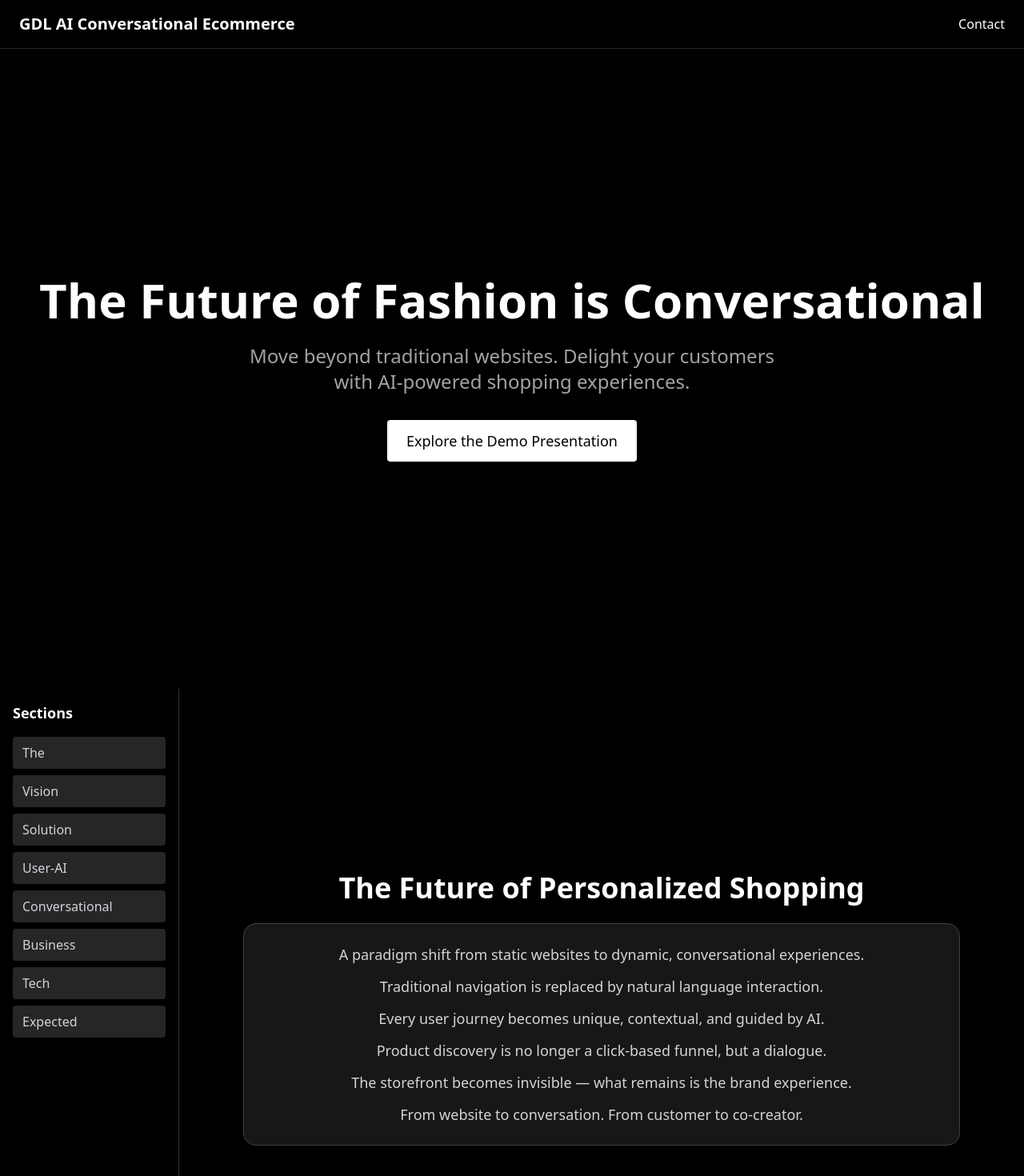
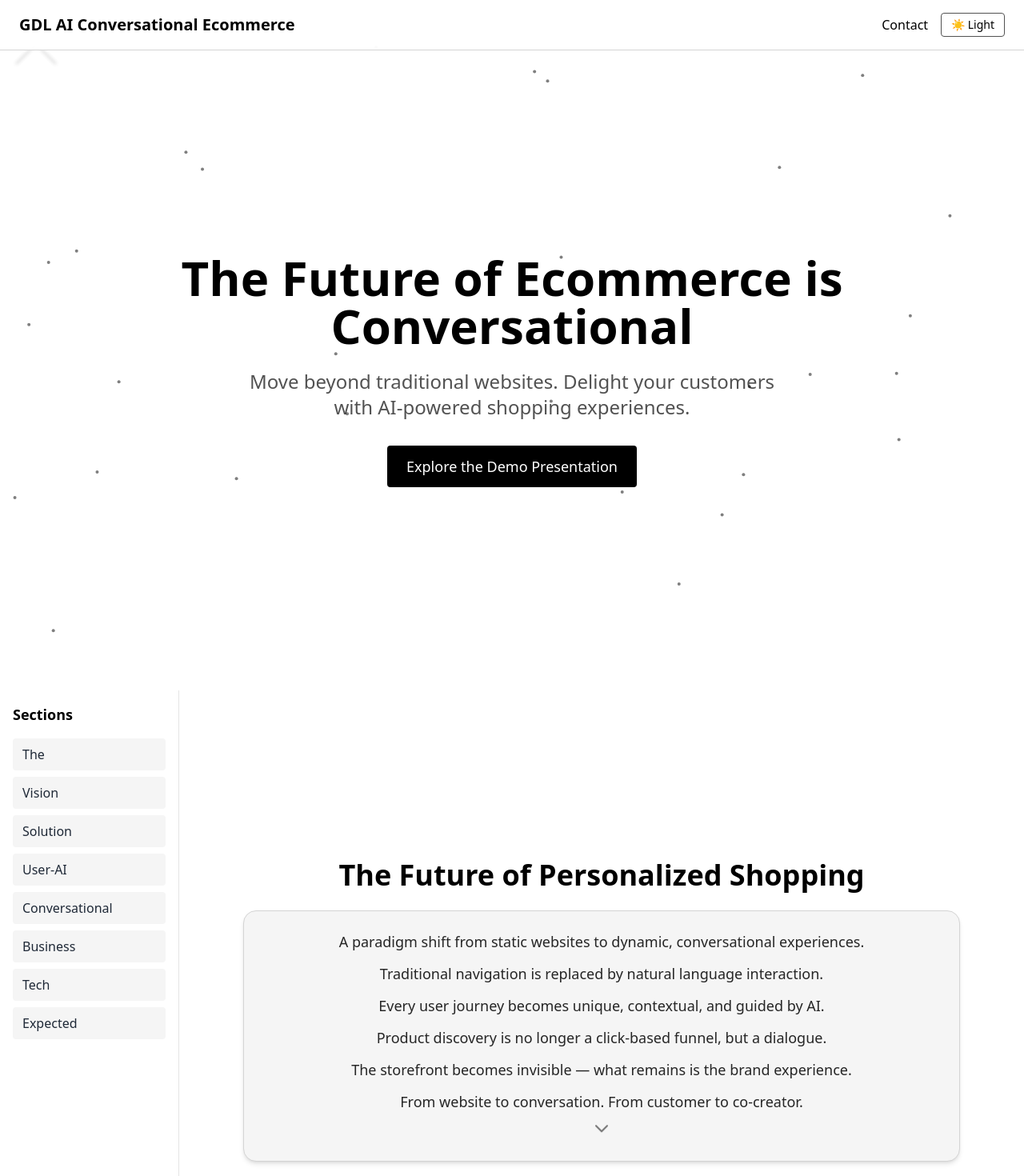
Before and after one commit to Glam-Digital-Lab/ai-head-pitch, a Next.js app: page / in a window 1280 px wide. Shown: the top 1470 px of the page at 80% size. Built offline with nearby package versions, Linux system fonts and the light colour scheme.

Commit message:
third commit4

```diff
--- a/app/layout.tsx
+++ b/app/layout.tsx
@@ -1,6 +1,7 @@
-// app/layout.tsx
-import './styles/globals.css'; // Assicurati che Tailwind sia qui
+import './styles/globals.css';
 import type { ReactNode } from 'react';
+import ThemeToggle from '../components/ThemeToggle';
+import AnimatedBackground from '../components/AnimatedBackground';
 
 export const metadata = {
   title: 'Fashion AI Experience',
@@ -9,36 +10,37 @@ export const metadata = {
 
 export default function RootLayout({ children }: { children: ReactNode }) {
   return (
-    <html lang="en">
-      <body className="bg-black text-white font-sans">
-        <header className="sticky top-0 z-50 bg-black bg-opacity-80 backdrop-blur border-b border-neutral-800 px-6 py-4 flex justify-between items-center">
+    <html lang="en" suppressHydrationWarning>
+      <body className="bg-white text-black dark:bg-black dark:text-white font-sans transition-colors">
+        <AnimatedBackground />
+        <header className="sticky top-0 z-50 bg-white/90 dark:bg-black/80 backdrop-blur border-b border-neutral-300 dark:border-neutral-800 px-6 py-4 flex justify-between items-center">
           <h1 className="text-xl font-bold">GDL AI Conversational Ecommerce</h1>
-          <nav className="space-x-4">
+          <div className="flex gap-4 items-center">
             <a href="#" className="hover:text-blue-500 transition">Contact</a>
-          </nav>
+            <ThemeToggle />
+          </div>
         </header>
 
         <section className="h-screen flex flex-col justify-center items-center text-center px-6">
           <h1 className="text-4xl md:text-6xl font-extrabold mb-6 leading-tight">
-            The Future of Fashion is Conversational
+            The Future of Ecommerce is Conversational
           </h1>
-          <p className="text-lg md:text-2xl text-neutral-400 max-w-2xl mb-8">
+          <p className="text-lg md:text-2xl text-neutral-600 dark:text-neutral-400 max-w-2xl mb-8">
             Move beyond traditional websites. Delight your customers with AI-powered shopping experiences.
           </p>
-
           <a
-  href="#presentation"
-  className="text-lg px-6 py-3 bg-white text-black rounded animate-fade-in-up delay-1000"
->
-  Explore the Demo Presentation
-</a>
+            href="#presentation"
+            className="text-lg px-6 py-3 bg-black text-white dark:bg-white dark:text-black rounded animate-fade-in-up delay-1000"
+          >
+            Explore the Demo Presentation
+          </a>
         </section>
 
         <section className="min-h-screen overflow-x-hidden">
           {children}
         </section>
 
-        <footer className="border-t border-neutral-800 px-6 py-4 text-sm text-center text-neutral-500">
+        <footer className="border-t border-neutral-300 dark:border-neutral-800 px-6 py-4 text-sm text-center text-neutral-600 dark:text-neutral-500">
           &copy; {new Date().getFullYear()} GDL AI Conversational Ecommerce
         </footer>
       </body>
--- /dev/null
+++ b/components/AnimatedBackground.tsx
@@ -0,0 +1,81 @@
+'use client';
+
+import React, { useEffect, useState } from 'react';
+
+interface Dot {
+  cx: number;
+  cy: number;
+  delay: number;
+}
+
+export default function AnimatedBackground() {
+  const [dots, setDots] = useState<Dot[] | null>(null);
+
+  useEffect(() => {
+    // Genera i 30 punti e setta lo stato
+    const generated: Dot[] = Array.from({ length: 30 }, () => ({
+      cx: Math.random() * 100,
+      cy: Math.random() * 100,
+      delay: Math.random() * 5
+    }));
+    setDots(generated);
+  }, []);
+
+  // Prima del mount non renderizziamo niente → SSR e client combaciano
+  if (!dots) return null;
+
+  return (
+    <svg
+      className="absolute inset-0 w-full h-full pointer-events-none"
+      xmlns="http://www.w3.org/2000/svg"
+      preserveAspectRatio="none"
+    >
+      <defs>
+        <filter id="blur">
+          <feGaussianBlur in="SourceGraphic" stdDeviation="2" />
+        </filter>
+      </defs>
+
+      {dots.map((dot, i) => (
+        <circle
+          key={i}
+          cx={`${dot.cx}%`}
+          cy={`${dot.cy}%`}
+          r="2"
+          fill="currentColor"
+          className="opacity-50"
+        >
+          <animate
+            attributeName="r"
+            values="1;3;1"
+            dur="4s"
+            begin={`${dot.delay}s`}
+            repeatCount="indefinite"
+          />
+          <animate
+            attributeName="opacity"
+            values="0.2;0.8;0.2"
+            dur="4s"
+            begin={`${dot.delay}s`}
+            repeatCount="indefinite"
+          />
+        </circle>
+      ))}
+
+      <path
+        d="M10,20 L30,40 M50,60 L70,80 M20,80 L80,20"
+        stroke="currentColor"
+        strokeWidth="0.5"
+        fill="none"
+        filter="url(#blur)"
+      >
+        <animate
+          attributeName="stroke-opacity"
+          values="0;0.5;0"
+          dur="6s"
+          repeatCount="indefinite"
+        />
+      </path>
+    </svg>
+  );
+}
--- a/components/FashionAiExperience.tsx
+++ b/components/FashionAiExperience.tsx
@@ -1,3 +1,5 @@
+'use client';
+
 import React, { useRef } from 'react';
 import { Card, CardContent } from './ui/card';
 
@@ -77,16 +79,6 @@ const sections = [
     ]
   },
   {
-    include: false,
-    title: 'Roadmap',
-    content: [
-      'Week 1: MVP frontend + AI + Shopify API integration',
-      'Week 2: Dynamic RAG + outfit suggestion logic',
-      'Week 3: User login + AI-driven cart',
-      'Week 4: UX polish, testing, launch'
-    ]
-  },
-  {
     include: true,
     title: 'Expected KPIs & Sources',
     content: [
@@ -108,15 +100,15 @@ export default function FashionAiExperience() {
   };
 
   return (
-    <div id='presentation' className="flex h-screen overflow-hidden">
-      <aside className="w-56 border-r border-white/20 bg-black p-4 flex-shrink-0">
+    <div id="presentation" className="flex flex-col md:flex-row h-screen overflow-hidden">
+      <aside className="hidden md:block w-56 border-r border-neutral-200 dark:border-white/20 bg-white dark:bg-black p-4 flex-shrink-0">
         <h2 className="text-lg font-bold mb-4">Sections</h2>
         <nav className="space-y-2">
           {visibleSections.map((section, i) => (
             <button
               key={section.title}
               onClick={() => scrollToSection(i)}
-              className={`block w-full text-left px-3 py-2 rounded transition text-sm md:text-base bg-neutral-800 text-gray-300 hover:bg-neutral-700`}
+              className="block w-full text-left px-3 py-2 rounded transition text-sm md:text-base bg-neutral-100 dark:bg-neutral-800 text-gray-800 dark:text-gray-300 hover:bg-neutral-200 dark:hover:bg-neutral-700"
             >
               {section.title.split(' ')[0]}
             </button>
@@ -124,23 +116,36 @@ export default function FashionAiExperience() {
         </nav>
       </aside>
 
-      <section className="snap-y snap-mandatory h-screen overflow-y-scroll scroll-smooth bg-black text-white flex-1 px-6 py-8">
+      <section className="snap-y snap-mandatory h-screen overflow-y-scroll scroll-smooth bg-white text-black dark:bg-black dark:text-white flex-1 px-4 md:px-6 py-8">
         {visibleSections.map((section, i) => (
           <div
             ref={(el) => { sectionRefs.current[i] = el; }}
             key={section.title}
             className="w-full max-w-4xl mx-auto text-center animate-fade-in snap-start flex flex-col justify-center h-screen"
           >
-            <h1 className="text-3xl md:text-4xl font-bold mb-6">
+            <h1 className="text-2xl md:text-4xl font-bold mb-6">
               {section.title}
             </h1>
-            <Card className="bg-neutral-900 border border-neutral-700">
+            <Card className="bg-neutral-100 dark:bg-neutral-900 border border-neutral-300 dark:border-neutral-700">
               <CardContent className="p-6 space-y-3">
                 {section.content.map((line, i) => (
-                  <p key={i} className="text-base md:text-lg text-neutral-300">
+                  <p key={i} className="text-base md:text-lg text-neutral-800 dark:text-neutral-300">
                     {line}
                   </p>
                 ))}
+
+                <div className="mt-6 flex justify-center animate-bounce">
+                  <svg
+                    xmlns="http://www.w3.org/2000/svg"
+                    className="h-6 w-6 text-neutral-500 dark:text-neutral-400"
+                    fill="none"
+                    viewBox="0 0 24 24"
+                    stroke="currentColor"
+                    strokeWidth={2}
+                  >
+                    <path strokeLinecap="round" strokeLinejoin="round" d="M19 9l-7 7-7-7" />
+                  </svg>
+                </div>
               </CardContent>
             </Card>
           </div>
--- /dev/null
+++ b/components/ThemeToggle.tsx
@@ -0,0 +1,42 @@
+'use client';
+
+import { useEffect, useState } from 'react';
+
+export default function ThemeToggle() {
+  const [mounted, setMounted] = useState(false);
+  const [theme, setTheme] = useState<'light' | 'dark'>('dark');
+
+  useEffect(() => {
+    // Evita flickering
+    setMounted(true);
+
+    const stored = localStorage.getItem('theme');
+    if (stored === 'light' || stored === 'dark') {
+      setTheme(stored);
+      document.documentElement.classList.toggle('dark', stored === 'dark');
+    } else {
+      const prefersDark = window.matchMedia('(prefers-color-scheme: dark)').matches;
+      const systemTheme = prefersDark ? 'dark' : 'light';
+      setTheme(systemTheme);
+      document.documentElement.classList.toggle('dark', prefersDark);
+    }
+  }, []);
+
+  const toggle = () => {
+    const newTheme = theme === 'dark' ? 'light' : 'dark';
+    setTheme(newTheme);
+    document.documentElement.classList.toggle('dark', newTheme === 'dark');
+    localStorage.setItem('theme', newTheme);
+  };
+
+  if (!mounted) return null;
+
+  return (
+    <button
+      onClick={toggle}
+      className="text-sm px-3 py-1 border border-neutral-600 rounded hover:bg-neutral-800 transition"
+    >
+      {theme === 'dark' ? '🌙 Dark' : '☀️ Light'}
+    </button>
+  );
+}
--- a/tailwind.config.ts
+++ b/tailwind.config.ts
@@ -1,6 +1,7 @@
 import type { Config } from 'tailwindcss';
 
 const config: Config = {
+  darkMode: 'class',
   content: ['./app/**/*.{ts,tsx}', './components/**/*.{ts,tsx}'],
   theme: {
     extend: {
--- a/tsconfig.json
+++ b/tsconfig.json
@@ -1,5 +1,6 @@
 {
   "compilerOptions": {
+    "forceConsistentCasingInFileNames": true,
     "target": "ES2017",
     "lib": [
       "dom",
```
